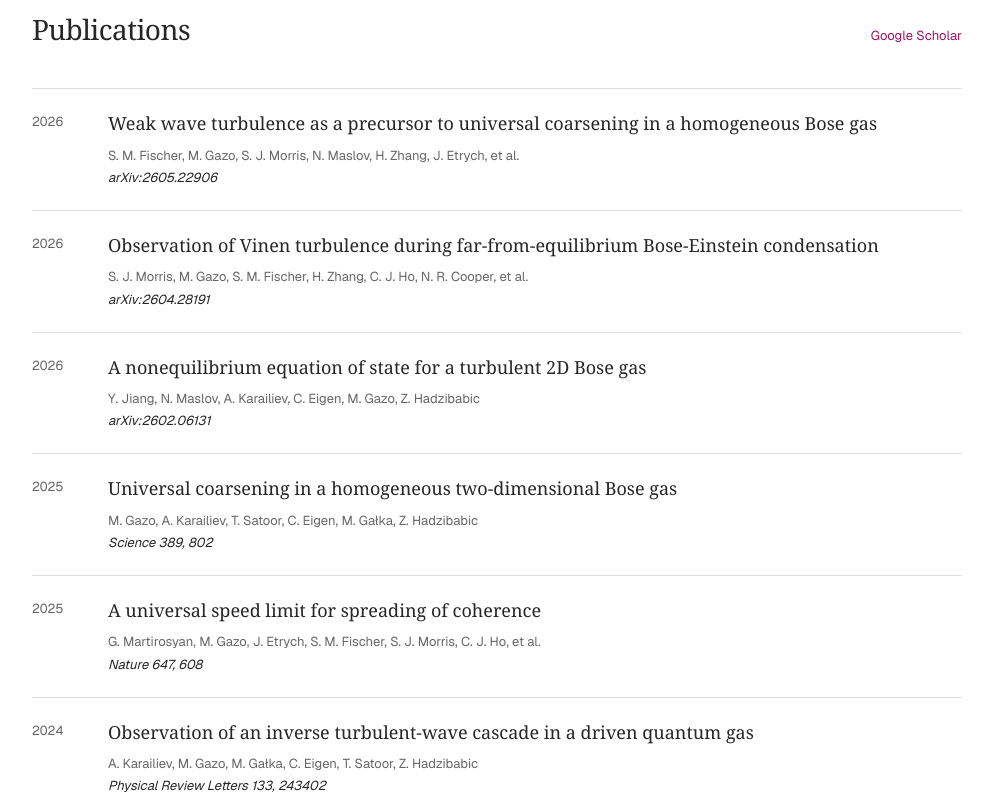
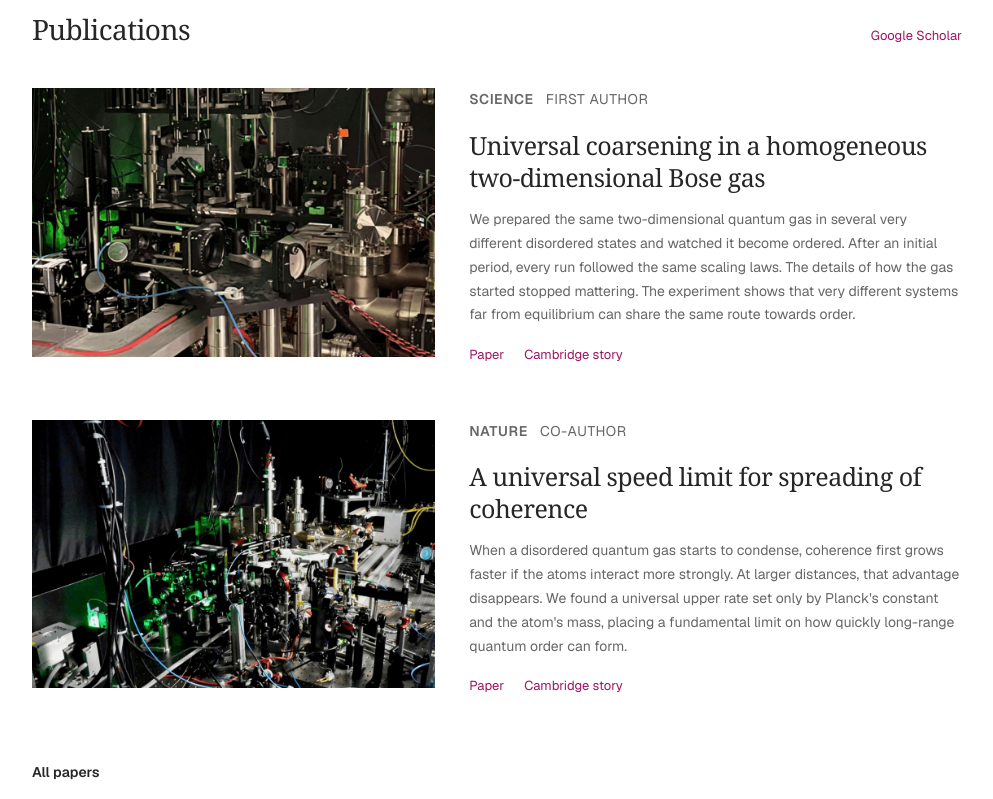
Before and after one commit to matoga/matoga.github.io, a Next.js app: page / in a window 1280 px wide. Shown: the part 640-1439 px from the top of the page, without its empty margins (143-1136 px from the left). Built offline with nearby package versions, Linux system fonts and the light colour scheme.

Commit message:
Add publication highlights

```diff
--- a/app/globals.css
+++ b/app/globals.css
@@ -146,6 +146,86 @@ h2 {
   font-size: 13px;
 }
 
+.research-highlights {
+  display: grid;
+  gap: 54px;
+  margin-bottom: 64px;
+}
+
+.research-highlight {
+  display: grid;
+  grid-template-columns: minmax(260px, 0.9fr) minmax(320px, 1.1fr);
+  gap: 34px;
+  align-items: start;
+}
+
+.highlight-image {
+  display: block;
+  overflow: hidden;
+  background: #111;
+  aspect-ratio: 3 / 2;
+}
+
+.highlight-image img {
+  width: 100%;
+  height: 100%;
+  display: block;
+  object-fit: cover;
+  transition: transform 220ms ease;
+}
+
+.highlight-image:hover img {
+  transform: scale(1.015);
+}
+
+.highlight-meta {
+  display: flex;
+  gap: 12px;
+  margin-bottom: 9px;
+  color: var(--accent);
+  font-size: 12px;
+  font-weight: 600;
+  letter-spacing: 0.04em;
+  text-transform: uppercase;
+}
+
+.highlight-meta span {
+  color: var(--muted);
+  font-weight: 400;
+}
+
+.highlight-copy h3 {
+  margin: 0 0 15px;
+  font-family: Georgia, 'Times New Roman', serif;
+  font-size: 25px;
+  font-weight: 400;
+  line-height: 1.28;
+  letter-spacing: -0.02em;
+}
+
+.highlight-copy h3 a {
+  color: var(--text);
+}
+
+.highlight-copy > p {
+  margin-bottom: 17px;
+  color: var(--muted);
+  font-size: 14px;
+  line-height: 1.7;
+}
+
+.highlight-links {
+  display: flex;
+  gap: 20px;
+  font-size: 13px;
+}
+
+.all-papers-title {
+  margin: 0 0 17px;
+  font-size: 14px;
+  font-weight: 600;
+}
+
 .publication-list,
 .software-list {
   margin: 0;
@@ -261,6 +341,20 @@ footer {
     gap: 10px;
   }
 
+  .research-highlights {
+    gap: 44px;
+    margin-bottom: 54px;
+  }
+
+  .research-highlight {
+    grid-template-columns: 1fr;
+    gap: 22px;
+  }
+
+  .highlight-copy h3 {
+    font-size: 22px;
+  }
+
   .software-list {
     grid-template-columns: 1fr;
     gap: 28px;
@@ -271,4 +365,8 @@ footer {
   html {
     scroll-behavior: auto;
   }
+
+  .highlight-image img {
+    transition: none;
+  }
 }
--- a/app/page.tsx
+++ b/app/page.tsx
@@ -1,3 +1,5 @@
+import Image from 'next/image';
+
 const publications = [
   {
     year: '2026',
@@ -65,6 +67,32 @@ const software = [
     name: 'AMOP',
     description: 'Wolfram Language package for atomic, molecular, and optical physics calculations.',
     href: 'https://github.com/matoga/amop',
+  },
+];
+
+const highlights = [
+  {
+    journal: 'Science',
+    note: 'First author',
+    title: 'Universal coarsening in a homogeneous two-dimensional Bose gas',
+    summary:
+      'We prepared the same two-dimensional quantum gas in several very different disordered states and watched it become ordered. After an initial period, every run followed the same scaling laws. The details of how the gas started stopped mattering. The experiment shows that very different systems far from equilibrium can share the same route towards order.',
+    image: '/publications/science-coarsening.png',
+    imageAlt: 'Optical tables and vacuum apparatus used to study a two-dimensional quantum gas',
+    paper: 'https://doi.org/10.1126/science.ado3487',
+    story:
+      'https://www.phy.cam.ac.uk/news/ultracold-atoms-reveal-universal-rules-far-from-equilibrium/',
+  },
+  {
+    journal: 'Nature',
+    note: 'Co-author',
+    title: 'A universal speed limit for spreading of coherence',
+    summary:
+      'When a disordered quantum gas starts to condense, coherence first grows faster if the atoms interact more strongly. At larger distances, that advantage disappears. We found a universal upper rate set only by Planck\'s constant and the atom\'s mass, placing a fundamental limit on how quickly long-range quantum order can form.',
+    image: '/publications/nature-coherence.png',
+    imageAlt: 'Ultracold atom experiment illuminated by green laser light',
+    paper: 'https://www.nature.com/articles/s41586-025-09735-z',
+    story: 'https://www.phy.cam.ac.uk/news/a-speed-limit-for-spreading-of-coherence/',
   },
 ];
 
@@ -137,6 +165,49 @@ export default function Home() {
             </a>
           </div>
 
+          <div className="research-highlights">
+            {highlights.map((highlight) => (
+              <article className="research-highlight" key={highlight.paper}>
+                <a
+                  className="highlight-image"
+                  href={highlight.story}
+                  target="_blank"
+                  rel="noreferrer"
+                  aria-label={`Read the Cambridge story about ${highlight.title}`}
+                >
+                  <Image
+                    src={highlight.image}
+                    alt={highlight.imageAlt}
+                    width={1000}
+                    height={660}
+                    sizes="(max-width: 680px) calc(100vw - 30px), 398px"
+                  />
+                </a>
+                <div className="highlight-copy">
+                  <p className="highlight-meta">
+                    {highlight.journal} <span>{highlight.note}</span>
+                  </p>
+                  <h3>
+                    <a href={highlight.paper} target="_blank" rel="noreferrer">
+                      {highlight.title}
+                    </a>
+                  </h3>
+                  <p>{highlight.summary}</p>
+                  <div className="highlight-links">
+                    <a href={highlight.paper} target="_blank" rel="noreferrer">
+                      Paper
+                    </a>
+                    <a href={highlight.story} target="_blank" rel="noreferrer">
+                      Cambridge story
+                    </a>
+                  </div>
+                </div>
+              </article>
+            ))}
+          </div>
+
+          <h3 className="all-papers-title">All papers</h3>
+
           <ol className="publication-list">
             {publications.map((publication) => (
               <li key={publication.href}>
```
Also changed, not shown: public/publications/nature-coherence.png (added), public/publications/science-coarsening.png (added).
